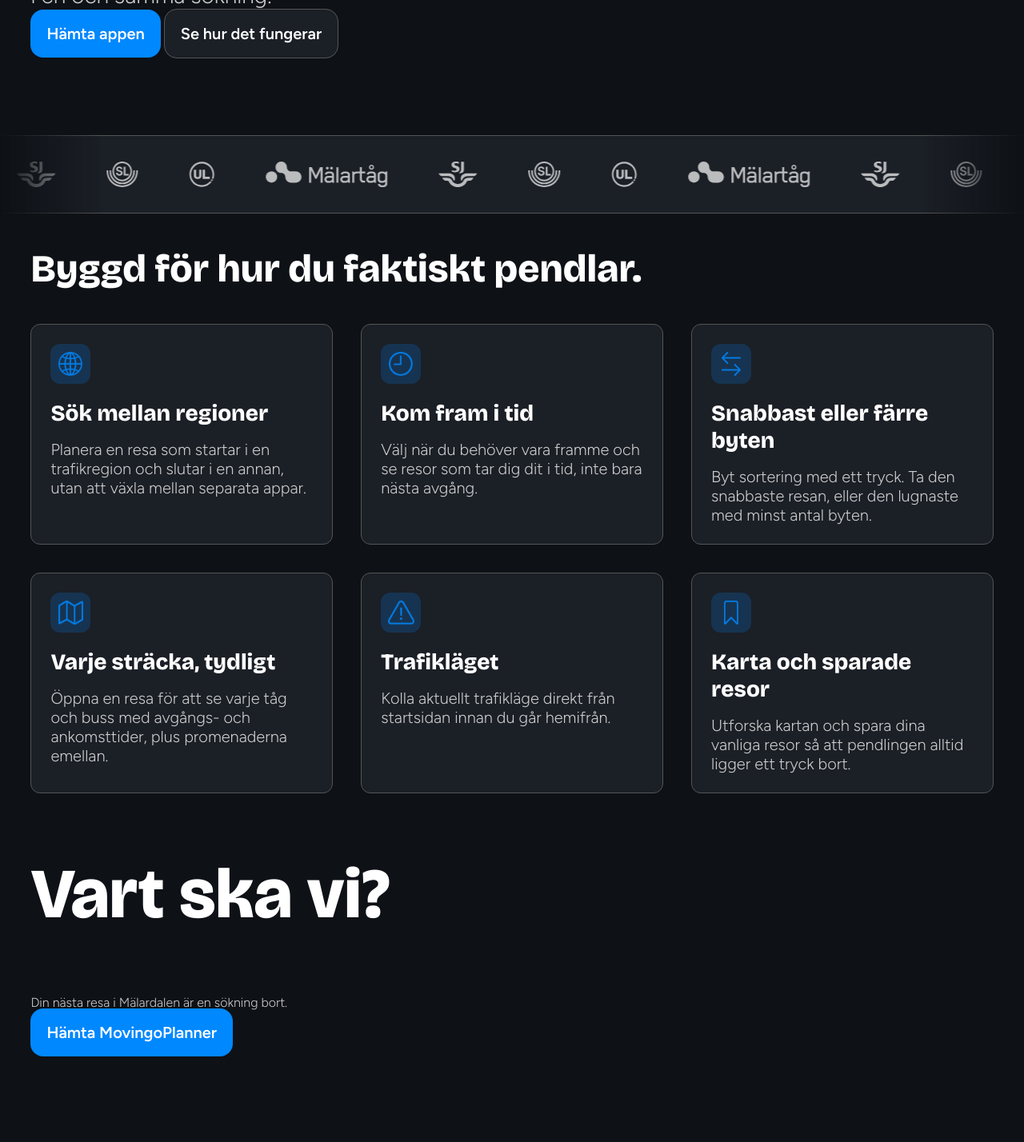
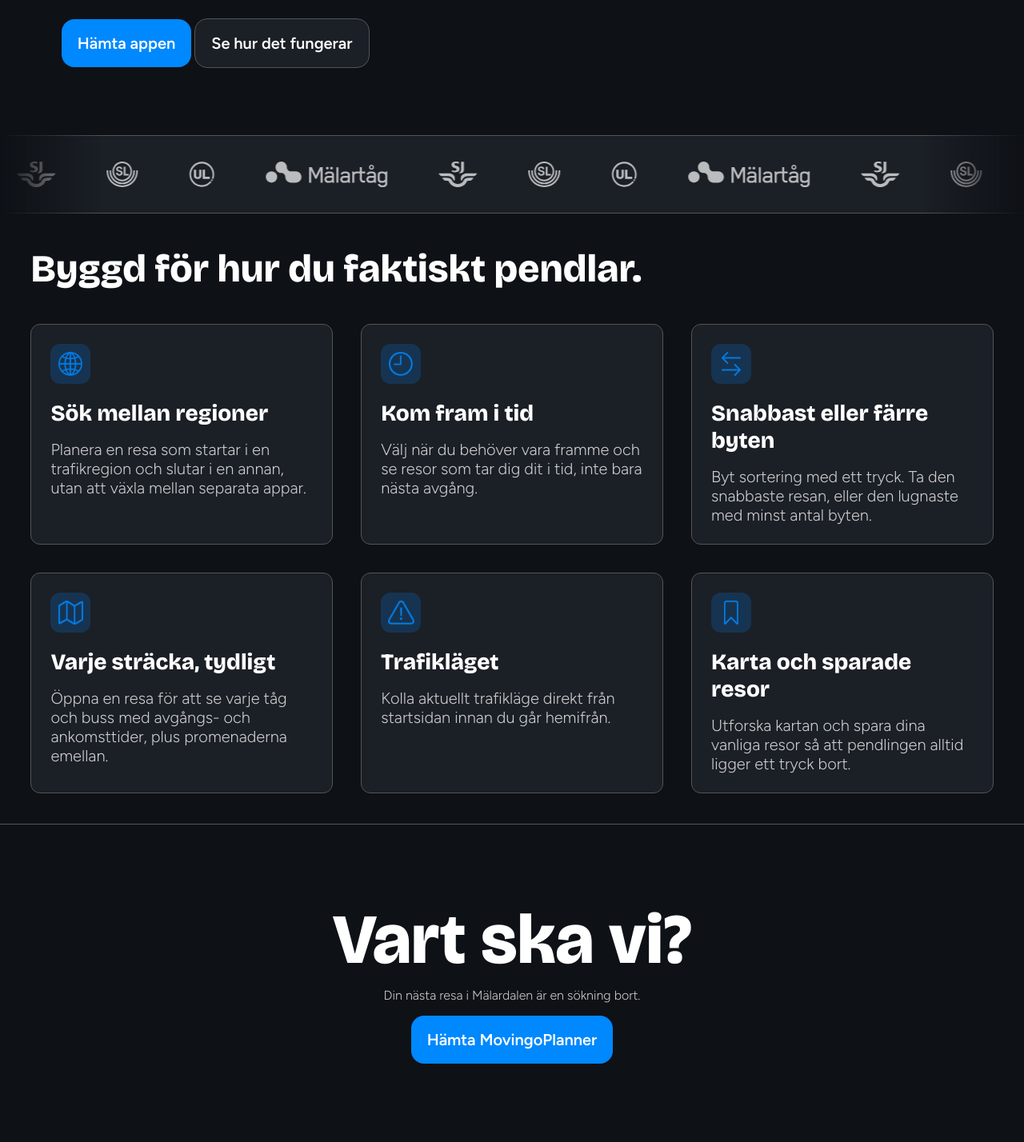
Before and after one commit to datpengu/movingo, a plain HTML site: page index.html in a window 1280 px wide. Shown: the part 631-2059 px from the top of the page at 80% size. Drawn offline with nearby package versions, Linux system fonts and the light colour scheme.

Commit message:
Updated main page

```diff
--- a/css/styles.css
+++ b/css/styles.css
@@ -97,6 +97,8 @@ h1 {
     font-style: normal;
     font-variation-settings: "wdth" 100;
 
+    line-height: 1;
+
     font-size: clamp(48px, calc(30.857px + 4.762vw), 88px);
 
     color: white;
@@ -184,6 +186,11 @@ section a.alternate-btn {
     color: white;
 }
 
+#hero_sec a,
+#appLink_sec a {
+    display: inline-block;
+}
+
 .flex-container {
     display: flex;
 }
@@ -194,12 +201,14 @@ section a.alternate-btn {
 }
 
 #hero_sec {
-    margin: 0 3vw;
+    margin: 0 6vw;
     height: 100vh;
     display: flex;
     flex-direction: column;
     justify-content: center;
 }
+
+
 
 #hero_sec p {
     font-size: clamp(18px, calc(13.714px + 1.19vw), 28px);
@@ -215,8 +224,12 @@ section a.alternate-btn {
     width: 42vw;
 }
 
-#hero_sec main h1, #hero_sec main p {
-    margin: 1.5vw 0;
+#hero_sec main h1, #hero_sec main p, #hero_sec main a {
+    margin: 1vw 0;
+}
+
+#hero_sec main h1 {
+    margin-top: calc(3.6vh + 47.5px);
 }
 
 #hero_sec aside img {
@@ -382,8 +395,15 @@ section a.alternate-btn {
 }
 
 #appLink_sec {
-    margin: 3vw;
-    height: 50vh;
+    padding: 12.5vh 0;
+    width: 100vw;
+    text-align: center;
+    border-top: #555 1px solid;
+}
+
+#appLink_sec h1{
+    margin-top: 0;
+    margin-bottom: 0;
 }
 
 footer {
```
